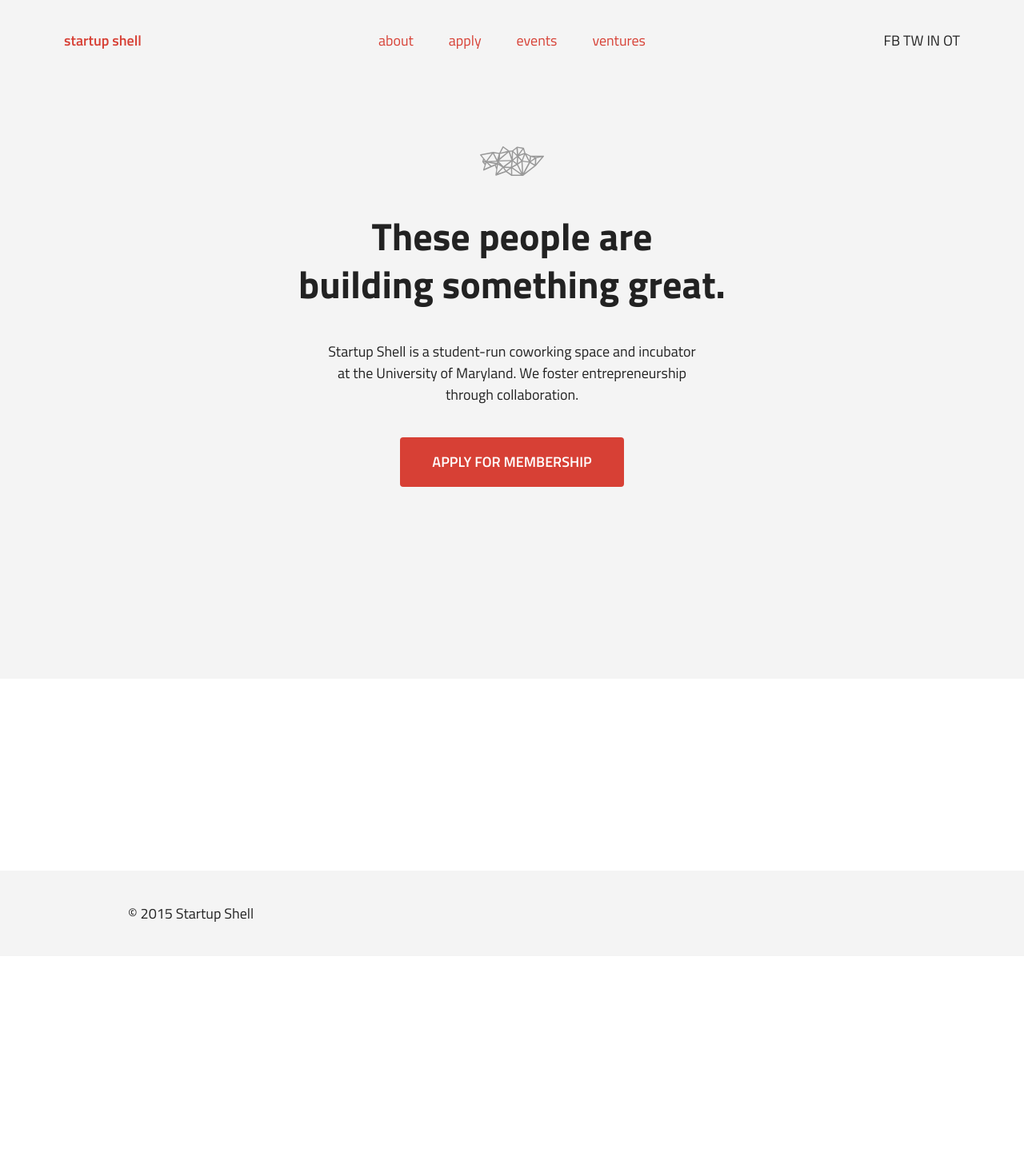
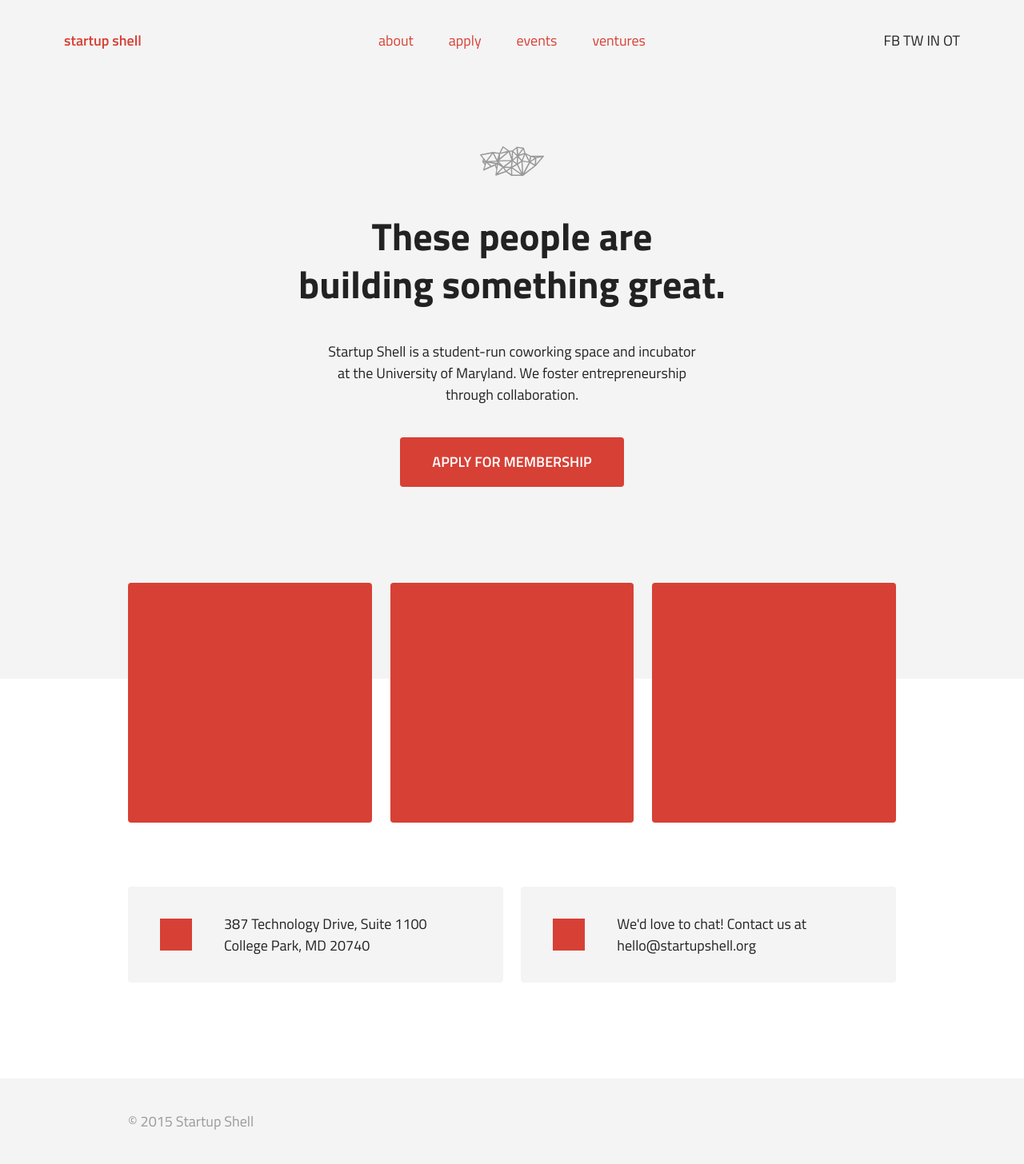
Before and after one commit to StartupShell/web-2015, a Jekyll site: the page built from index.html, in a window 1280 px wide. Shown: the whole page at 80% size. Built offline with Jekyll 4.4.1, drawn with Linux system fonts in a browser that asks for light colours; before the commit the page ends 1196 px from its top, so only the background shows below that.

Commit message:
contact boxes

```diff
--- a/_sass/_footer.scss
+++ b/_sass/_footer.scss
@@ -1,4 +1,5 @@
 footer {
 	background: $light-gray;
 	padding: $space;
+	color: $medium-gray;
 }
--- a/_sass/_home.scss
+++ b/_sass/_home.scss
@@ -3,6 +3,7 @@
 	.hero {
 	  background: $light-gray;
 	  padding: 2*$space 0 6*$space;
+	  margin-bottom: -3*$space;
 	}
 
 	.hero-content {
@@ -24,3 +25,37 @@
 	}
 
 }
+
+.video {
+	@include clearfix;
+	.video-thumb {
+		@include span-columns(4);
+		height: 300px;
+		background: $red;
+		@extend .rounded;
+	}
+}
+
+.contact {
+	.contact-box {
+		@include span-columns(6);
+		background: $light-gray;
+		@extend .rounded;
+		padding: $space;
+		&:before {
+			content: "";
+			display: block;
+			width: $space;
+			height: $space;
+			background: $red;
+			float: left;
+			margin: 0 $space 0 0;
+		}
+		p {
+			margin: -7px 0;
+		}
+	}
+	a, a:visited {
+		color: $gray;
+	}
+}
--- a/_sass/_typography.scss
+++ b/_sass/_typography.scss
@@ -37,3 +37,11 @@ h3, .h3 {
 p {
 	line-height: 1.5;
 }
+
+
+// LINKS
+
+a, a:visited {
+	color: $red;
+	text-decoration: none;
+}
--- a/index.html
+++ b/index.html
@@ -17,18 +17,21 @@ layout: default
     </div>
   </section> <!-- /.hero -->
 
-  <section class="video">
+  <section class="video tight">
     <ul class="video-row">
-      <li class="video-thumb">
-
-      </li>
-      <li class="video-thumb">
-
-      </li>
-      <li class="video-thumb">
-
-      </li>
+      <li class="video-thumb"></li>
+      <li class="video-thumb"></li>
+      <li class="video-thumb"></li>
     </ul>
   </section>
 
+  <section class="contact">
+    <a href="https://www.google.com/maps/place/Startup+Shell/@38.992475,-76.938877,17z" class="contact-box address">
+      <p>387 Technology Drive, Suite 1100</br>College Park, MD 20740</p>
+    </a>
+    <a href="mailto:hello@startupshell" class="contact-box email">
+      <p>We'd love to chat! Contact us at</br>hello@startupshell.org</p>
+    </a>
+  </section>
+
 </div> <!-- /home -->
```
Also changed, not shown: 2 other files.
